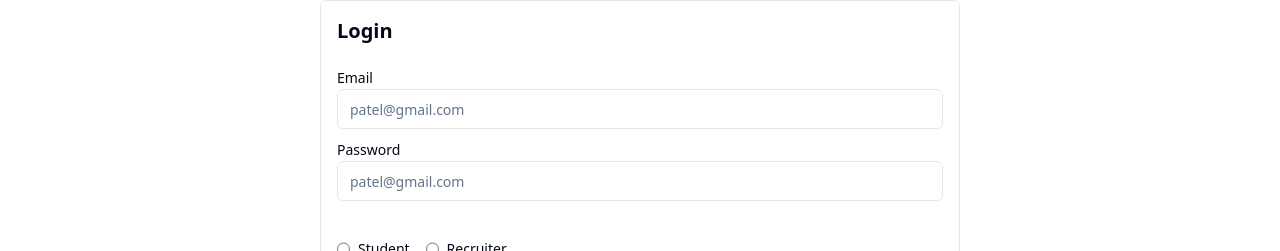
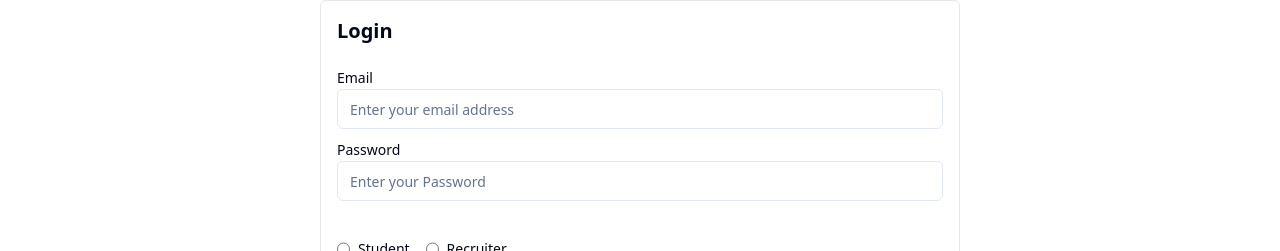
Before and after one commit to Kushal07Upadhyay/HireMe, a React (Vite) app in the folder frontend/: page /login in a window 1280 px wide. Shown: the part 104-355 px from the top of the page. Built offline with nearby package versions, Linux system fonts and the light colour scheme.

Commit message:
Login page error corrected

```diff
--- a/frontend/src/components/auth/Login.jsx
+++ b/frontend/src/components/auth/Login.jsx
@@ -66,7 +66,7 @@ const Login = () => {
                             value={input.email}
                             name="email"
                             onChange={changeEventHandler}
-                            placeholder="patel@gmail.com"
+                            placeholder="Enter your email address"
                         />
                     </div>
 
@@ -77,7 +77,7 @@ const Login = () => {
                             value={input.password}
                             name="password"
                             onChange={changeEventHandler}
-                            placeholder="patel@gmail.com"
+                            placeholder="Enter your Password"
                         />
                     </div>
                     <div className='flex items-center justify-between'>
```
